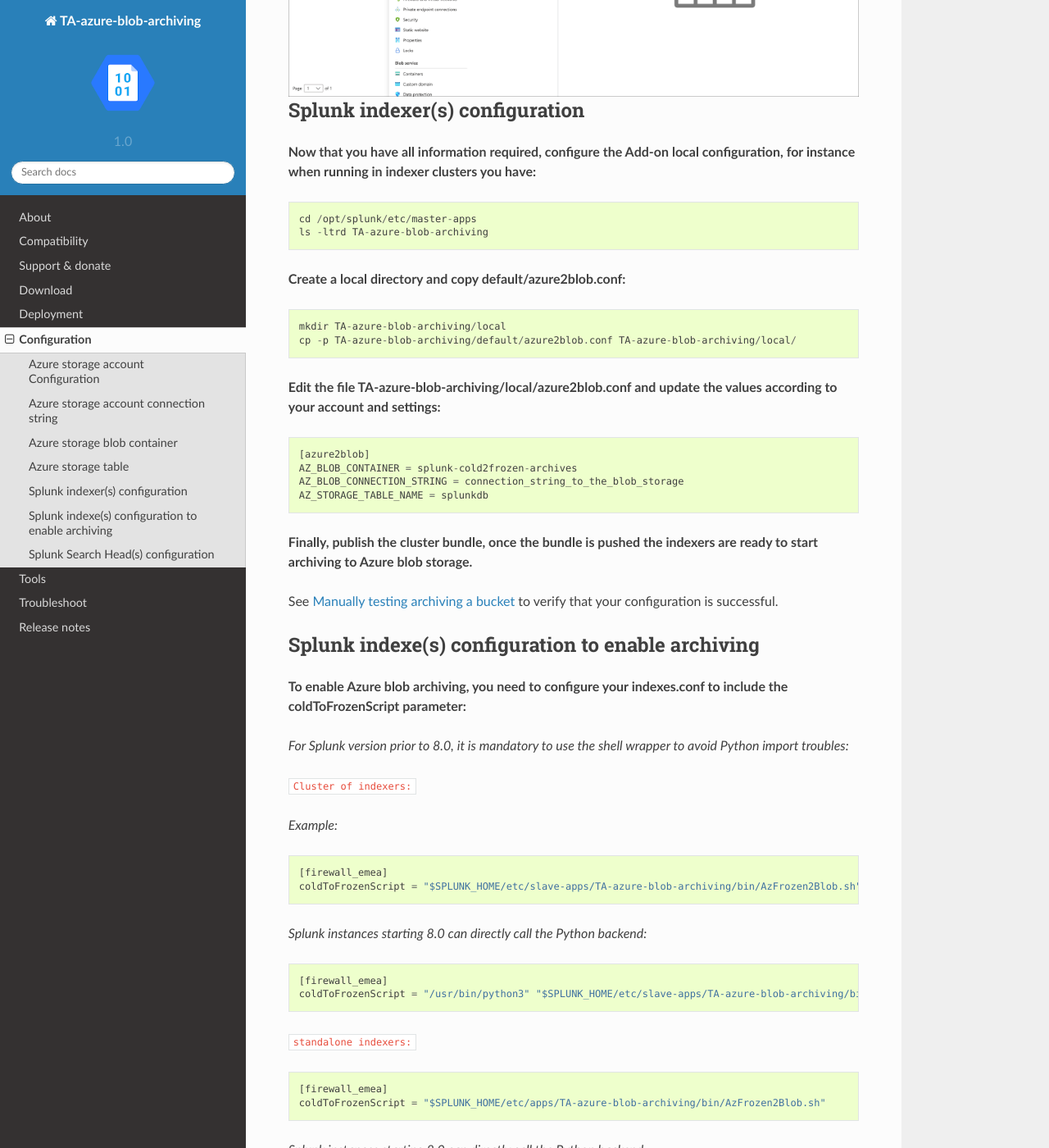
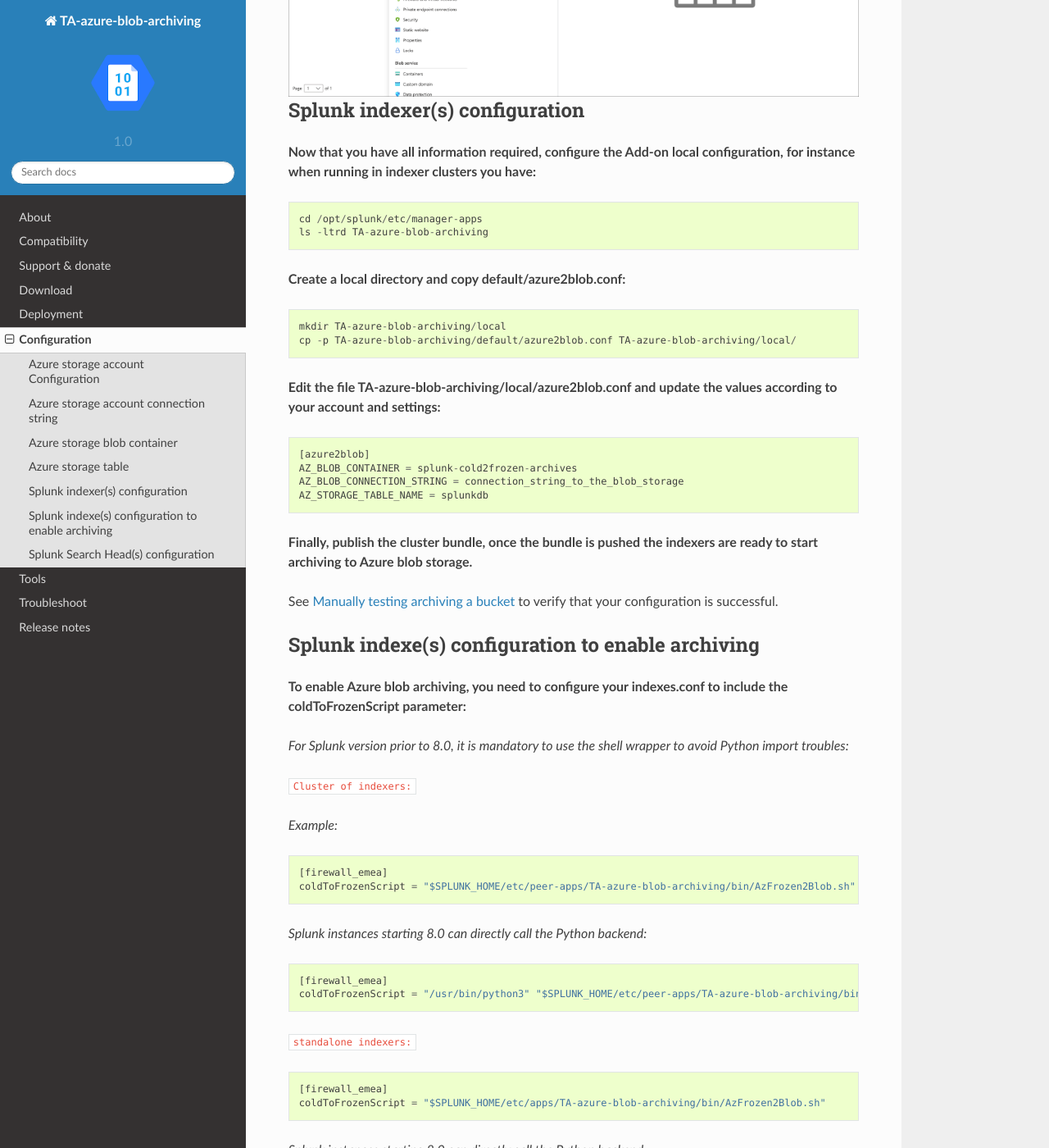
Before and after one commit to guilhemmarchand/TA-azure-blob-archiving, a Sphinx documentation site: the page built from docs/configuration.rst, in a window 1280 px wide and 1400 px high, scrolled down 3041 px. Shown: the whole window at 82% size. Built offline with Sphinx 7.4.7 and the Read the Docs theme 2.0.0, drawn with Linux system fonts in a browser that asks for light colours.

Commit message:
docs error

```diff
--- a/docs/configuration.rst
+++ b/docs/configuration.rst
@@ -78,7 +78,7 @@
 
 ::
 
-    cd /opt/splunk/etc/master-apps
+    cd /opt/splunk/etc/manager-apps
     ls -ltrd TA-azure-blob-archiving
 
 **Create a local directory and copy default/azure2blob.conf:**
@@ -115,14 +115,14 @@
 ::
 
     [firewall_emea]
-    coldToFrozenScript = "$SPLUNK_HOME/etc/slave-apps/TA-azure-blob-archiving/bin/AzFrozen2Blob.sh"
+    coldToFrozenScript = "$SPLUNK_HOME/etc/peer-apps/TA-azure-blob-archiving/bin/AzFrozen2Blob.sh"
 
 *Splunk instances starting 8.0 can directly call the Python backend:*
 
 ::
 
     [firewall_emea]
-    coldToFrozenScript = "/usr/bin/python3" "$SPLUNK_HOME/etc/slave-apps/TA-azure-blob-archiving/bin/AzFrozen2Blob.py"
+    coldToFrozenScript = "/usr/bin/python3" "$SPLUNK_HOME/etc/peer-apps/TA-azure-blob-archiving/bin/AzFrozen2Blob.py"
 
 ``standalone indexers:``
 
@@ -142,7 +142,7 @@
 
 - If the system level Python3 interpreter is not available in ``/usr/bin/python3``, you can either change this location or create a symbolic link as a best practice
 - If you cannot define the symbolic link to ``/usr/bin/python3`` and you are running a Splunk version prior to Splunk 8.0, you will need to update the Python path in ``AzFrozen2Blob.sh`` (CAUTION: this is not upgrade resilient! A much better practice is to fix the OS)
-- If you are configuring a standalone indexer, change ``slave-apps`` to ``apps``
+- If you are configuring a standalone indexer, change ``peer-apps`` to ``apps``
 - Repeat this operation for every index you need aarchiving to be enabled
 
 Splunk Search Head(s) configuration
--- a/docs/deployment.rst
+++ b/docs/deployment.rst
@@ -109,7 +109,7 @@
 
 - For SHC configurations (Search Head Cluster), extract the tgz content in the SHC deployer and publish the SHC bundle
 
-- For indexer in cluster deployment, extract the tgz content in the cluster master in master-apps and pubish the cluster bundle
+- For indexer in cluster deployment, extract the tgz content in the cluster master in manager-apps and pubish the cluster bundle
 
 Upgrades
 ========
--- a/docs/troubleshoot.rst
+++ b/docs/troubleshoot.rst
@@ -14,7 +14,7 @@
 ::
 
     sudo su - Splunk
-    /opt/splunk/bin/splunk cmd /opt/splunk/etc/slave-apps/TA-azure-blob-archiving/bin/AzFrozen2Blob.sh /opt/splunk/var/lib/splunk/network/colddb/db_1601751202_1601751090_88
+    /opt/splunk/bin/splunk cmd /opt/splunk/etc/peer-apps/TA-azure-blob-archiving/bin/AzFrozen2Blob.sh /opt/splunk/var/lib/splunk/network/colddb/db_1601751202_1601751090_88
 
 *Example of results:*
 
```
